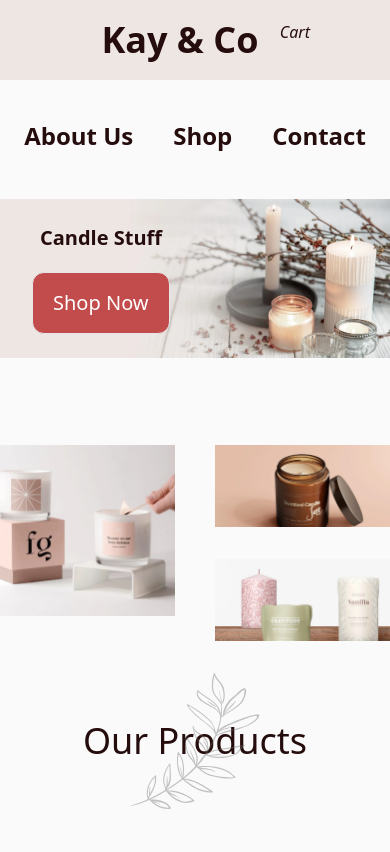
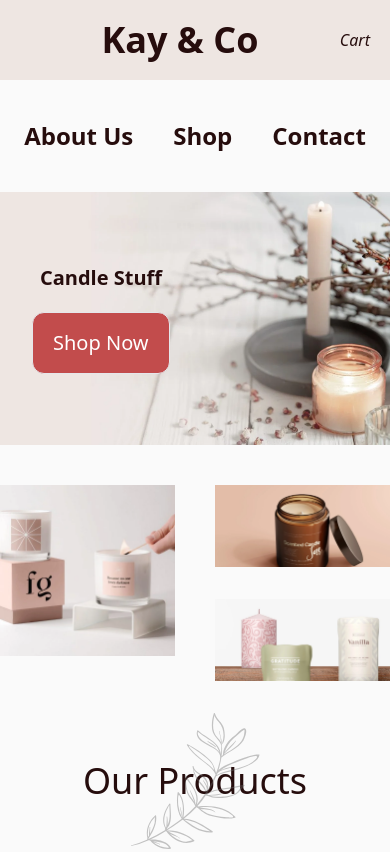
Before and after one commit to Tactenator/kayco, a website: page index.html in a window 390 px wide. Shown: the top 852 px of the page. Drawn offline with Linux system fonts and the light colour scheme.

Commit message:
fixed hero image size

```diff
--- a/index.html
+++ b/index.html
@@ -7,14 +7,14 @@
     <link href="/dist/output.css" rel="stylesheet">
 </head>
 <body class="bg-background text-text">
-    <div class="flex flex-row justify-between w-full px-20 py-5 bg-secondary">
+    <div class="flex flex-row justify-between items-center w-full px-5 sm:px-20 py-5 bg-secondary">
         <div></div>
         <h1 class="text-4xl font-bold">Kay & Co</h1>
         <div id="cart-container" class="">
             <i id="cart-icon">Cart</i>
         </div>
     </div>
-    <nav class="w-full flex flex-row justify-center pt-10 sm:px-20 sm:py-10">
+    <nav class="w-full flex flex-row justify-center py-10 sm:px-20 sm:py-10">
         <ul class="flex flex-row justify-center items-center gap-10 sm:gap-20 text-2xl font-bold">
             <a  href="#about">About Us</a>
             <a href="#shop">Shop</a>
@@ -23,7 +23,7 @@
     </nav>
 
     <!-- Hero Section : Should be a slideshow -->
-    <section class="h-[30vh] sm:h-[70vh] w-full flex flex-row justify-start my-auto bg-no-repeat bg-center" style="background-image: url('./public/img/slider-1.webp'); background-size: 100%;">
+    <section class="h-[30vh] sm:h-[70vh] w-full flex flex-row justify-start my-auto bg-no-repeat bg-center bg-cover" style="background-image: url('./public/img/slider-1.webp'); ">
             <div class="flex flex-col justify-center items-start sm:py-20 sm:px-40 gap-5">
                 <h2 class="text-xl sm:text-3xl pl-10 font-bold">Candle Stuff</h2>
                 <p class="hidden sm:block sm:w-3/5">Lorem ipsum dolor sit, amet consectetur adipisicing elit. Fuga ipsam accusamus cum recusandae, non</p>
```
Also changed, not shown: dist/output.css.
